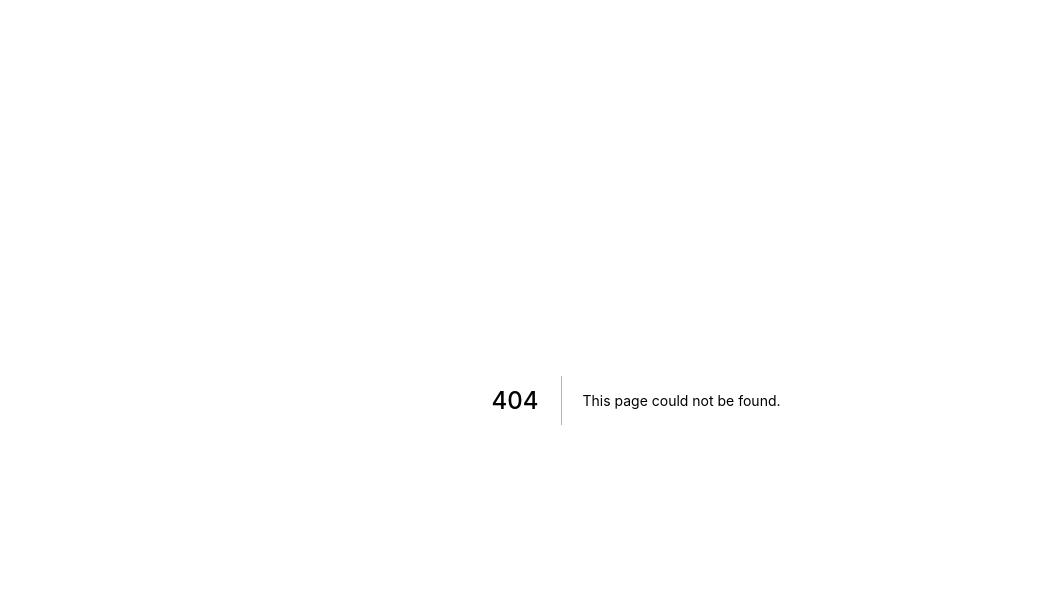
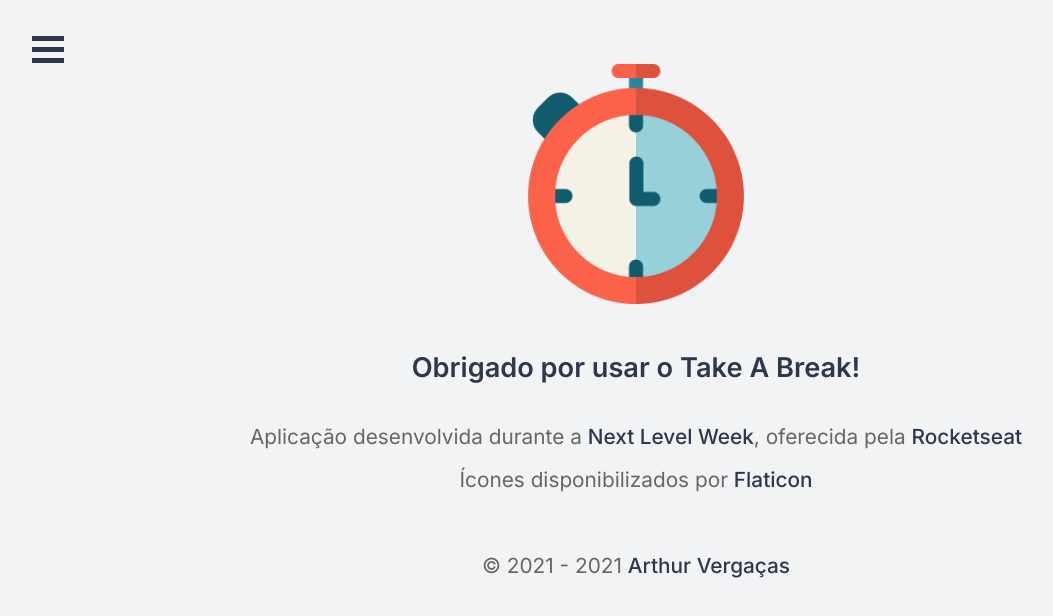
Before and after one commit to arthurvergacas/Take-A-Break, a Next.js app: page /about in a window 1280 px wide. Before the commit this address had no page. Shown: the top 616 px of the page, without its empty margins (4-1057 px from the left). Built offline with nearby package versions, Linux system fonts and the light colour scheme.

Commit message:
added about page

```diff
--- a/src/components/Menu.tsx
+++ b/src/components/Menu.tsx
@@ -3,6 +3,7 @@ import { ReactNode } from "react";
 import styles from "../styles/components/Menu.module.css";
 
 import { slide as HamburgerMenu } from "react-burger-menu";
+import Link from "next/link";
 
 interface MenuProps {
 	children: ReactNode;
@@ -12,9 +13,17 @@ export function Menu(props: MenuProps) {
 	return (
 		<div className={styles.container}>
 			<HamburgerMenu width={"15rem"}>
-				<a id="home" className="menu-item" href="/">
-					Home
-				</a>
+				<Link href="/">
+					<a id="home" className={`menu-item ${styles.linkContainer}`}>
+						Home
+					</a>
+				</Link>
+
+				<Link href="/about">
+					<a id="about" className={`menu-item ${styles.linkContainer}`}>
+						Sobre
+					</a>
+				</Link>
 			</HamburgerMenu>
 
 			{props.children}
--- a/src/pages/_app.tsx
+++ b/src/pages/_app.tsx
@@ -101,7 +101,7 @@ function TakeABreak({ Component, pageProps }) {
 					content="favicons/browserconfig.xml"
 				/>
 
-				<meta property="og:url" content={window.location.href} />
+				<meta property="og:url" content="take-a-break.vercel.app" />
 				<meta property="og:type" content="website" />
 				<meta property="og:title" content="Take A Break" />
 				<meta name="twitter:card" content="summary" />
--- /dev/null
+++ b/src/pages/about.tsx
@@ -0,0 +1,35 @@
+import Head from "next/head";
+import { Menu } from "../components/Menu";
+import styles from "../styles/pages/About.module.css";
+
+export default function About() {
+	return (
+		<>
+			<Head>
+				<title>Sobre | Take A Break</title>
+			</Head>
+
+			<Menu>
+				<div className={styles.container}>
+					<img src="img/chronometer.png" alt="Take A Break" />
+
+					<div className={styles.textContainer}>
+						<strong>Obrigado por usar o Take A Break!</strong>
+
+						<p>
+							Aplicação desenvolvida durante a{" "}
+							<a href="https://nextlevelweek.com/">Next Level Week</a>,
+							oferecida pela <a href="https://rocketseat.com.br/">Rocketseat</a>
+							<br />
+							Ícones disponibilizados por{" "}
+							<a href="https://www.flaticon.com/">Flaticon</a>
+							<br />
+							<br />© 2021 - 2021{" "}
+							<a href="https://github.com/arthurvergacas">Arthur Vergaças</a>
+						</p>
+					</div>
+				</div>
+			</Menu>
+		</>
+	);
+}
--- a/src/styles/components/Menu.module.css
+++ b/src/styles/components/Menu.module.css
@@ -7,3 +7,19 @@
 		gap: 1rem;
 	}
 }
+
+.container a {
+	color: var(--background);
+
+	transition: all 0.1s linear;
+}
+
+.container a:hover {
+	color: var(--red);
+}
+
+.linkContainer {
+	width: fit-content;
+
+	margin-bottom: 2rem;
+}
--- a/src/styles/menuStyles.css
+++ b/src/styles/menuStyles.css
@@ -48,13 +48,16 @@ Note: Beware of modifying this element as it can break the animations - you shou
 .bm-item-list {
 	color: var(--background);
 	padding: 0.8em;
+
+	display: flex;
+	flex-direction: column;
 }
 
 /* Individual item */
 .bm-item {
 	display: flex;
 	flex-direction: column;
-	margin: 1.5rem 0;
+	margin: 2.5rem 0;
 
 	transition: color 0.1s linear;
 }
--- /dev/null
+++ b/src/styles/pages/About.module.css
@@ -0,0 +1,44 @@
+.container {
+	display: flex;
+	flex-direction: column;
+
+	align-items: center;
+	justify-content: center;
+
+	padding: 0 1rem;
+}
+
+.container > img {
+	width: 15rem;
+	height: 15rem;
+
+	margin: 4rem 0 2.6rem;
+}
+
+.textContainer {
+	text-align: center;
+
+	font-size: 1.3rem;
+	line-height: 2.7rem;
+}
+
+.textContainer > strong {
+	font-size: 1.7rem;
+
+	color: var(--title);
+}
+
+.textContainer > p {
+	margin-top: 1.5rem;
+}
+
+.textContainer > p a {
+	font-weight: 500;
+	color: var(--title);
+
+	transition: all 0.1s linear;
+}
+
+.textContainer > p a:hover {
+	color: var(--red);
+}
```
